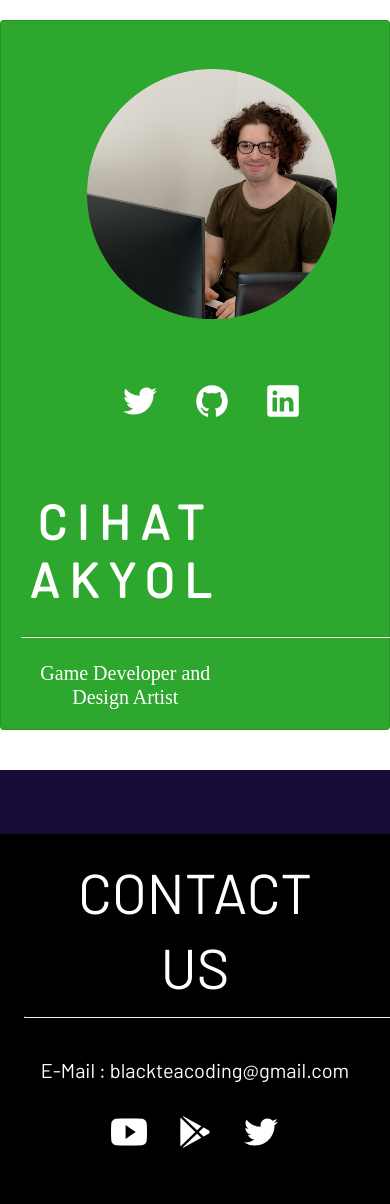
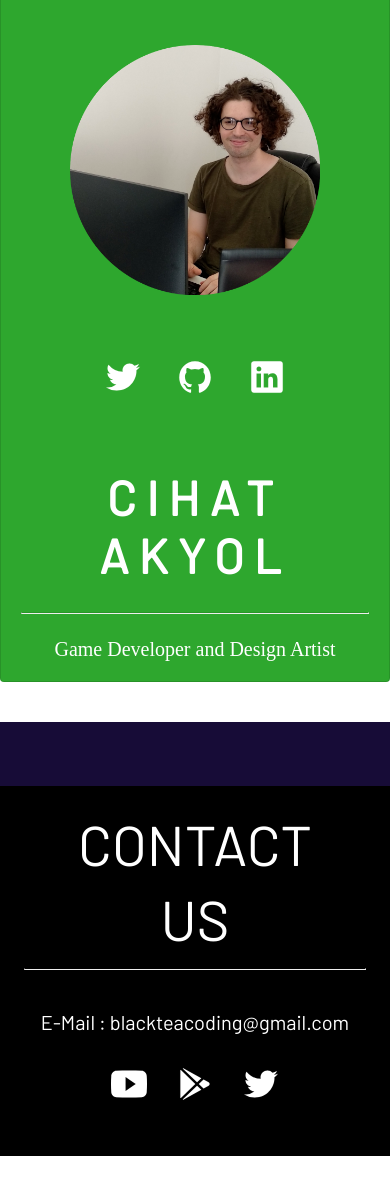
Before and after one commit to uysalaltas/HookShotStudio-Website-, a Flask app: page / in a window 390 px wide. Shown: the part 5292-6496 px from the top of the page. After the commit the page ends 6448 px from the top, so only its background shows below. Run offline with Flask 2, Linux system fonts and the light colour scheme; some libraries are stand-ins or nearby versions; some web fonts are replaced.

Commit message:
Bugs fixed in mobile version

```diff
--- a/static/css/style.css
+++ b/static/css/style.css
@@ -54,7 +54,8 @@ hr {
     margin-right: auto;
     border-style: inset;
     border-width: 1px;
-    width: 400px;
+    width: auto;
+    max-width: 400px;
 }
 
 .empty {
--- a/templates/index.html
+++ b/templates/index.html
@@ -200,7 +200,7 @@
 	<section id="team1" class="pt-5">
 		<div class="card" style="max-width: 70rem;">
 			<div class="row">
-				<div class="col pt-5 pl-5">
+				<div class="col-lg-4 pt-5">
 					<div class="row">
 						<div class="col text-center">
 							<img src="../static/img/uysal.png" class="card-img">
@@ -222,7 +222,7 @@
 					</div>
 				</div>
 
-				<div class="col-8 text-center my-auto">
+				<div class="col text-center my-auto">
 					<div class="card-body">
 						<h1 class="card-title pb-3">UYSAL ALTAS</h1>
 						<hr>
@@ -236,7 +236,7 @@
 	<section id="team2">
 		<div class="card" style="max-width: 70rem;">
 			<div class="row">
-				<div class="col pt-5 pl-5">
+				<div class="col-lg-4 pt-5">
 					<div class="row">
 						<div class="col text-center">
 							<img src="../static/img/Cihat.png" class="card-img">
@@ -258,7 +258,7 @@
 					</div>
 				</div>
 
-				<div class="col-8 text-center my-auto">
+				<div class="col text-center my-auto">
 					<div class="card-body">
 						<h1 class="card-title pb-3">CIHAT AKYOL</h1>
 						<hr>
```
